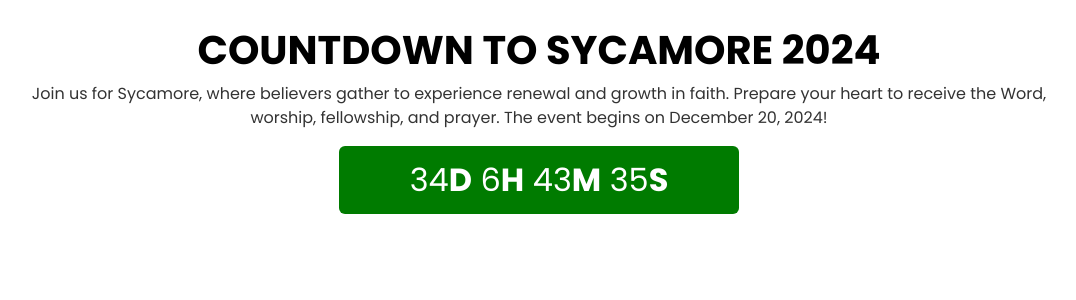
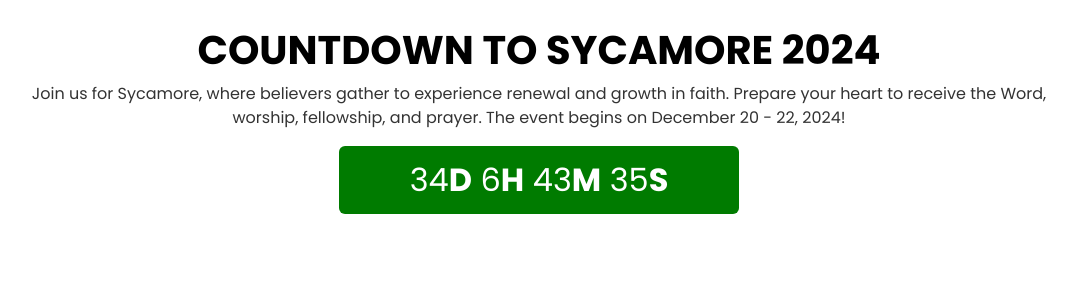
Before and after one commit to john-okojere/Sycamore, a Django app: page / in a window 1280 px wide. Shown: the part 842-1142 px from the top of the page, without its empty margins (101-1177 px from the left). Run offline with Django 4.2, Linux system fonts and the light colour scheme; some libraries are stand-ins or nearby versions.

Commit message:
Update index.html

```diff
--- a/template/index.html
+++ b/template/index.html
@@ -144,7 +144,7 @@
 
     <div class="countdown-container">
         <h1 style="text-transform: uppercase;">Countdown to Sycamore 2024</h1>
-        <p>Join us for Sycamore, where believers gather to experience renewal and growth in faith. Prepare your heart to receive the Word, worship, fellowship, and prayer. The event begins on December 20, 2024!</p>
+        <p>Join us for Sycamore, where believers gather to experience renewal and growth in faith. Prepare your heart to receive the Word, worship, fellowship, and prayer. The event begins on December 20 - 22, 2024!</p>
         <center><div class="countdown" id="countdown"></div></center>
         <div class="countdown-labels">
         </div>
```
